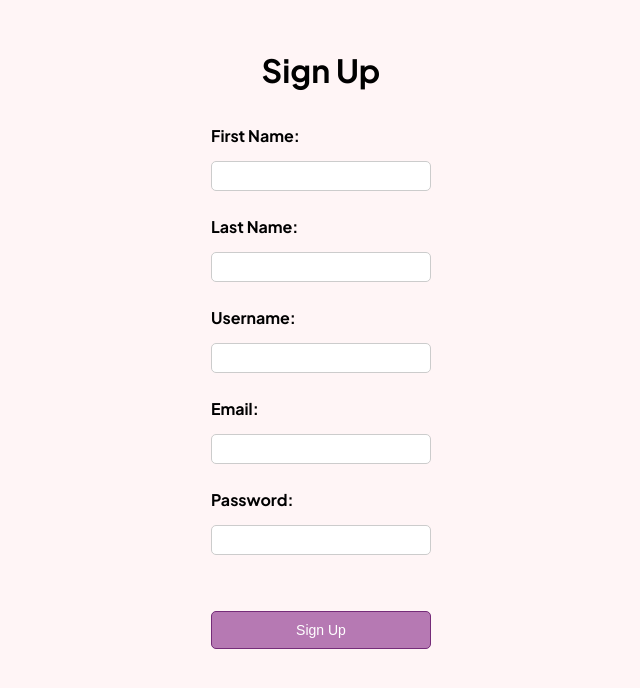
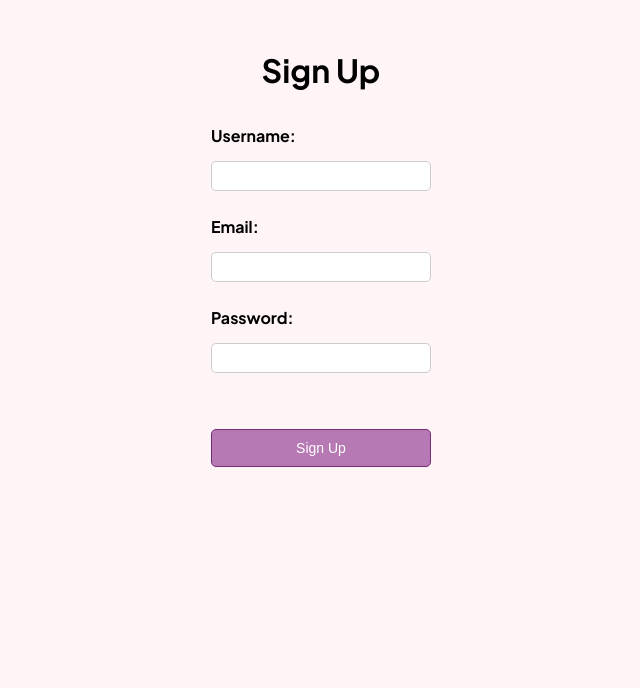
Before and after one commit to christianjmartin/FragranceArchive, a Flask app: page /sign_up in a window 1280 px wide. Shown: the top 688 px of the page, without its empty margins (319-959 px from the left). Run offline with Flask 3, Linux system fonts and the light colour scheme; some libraries are stand-ins or nearby versions.

Commit message:
relax restrictions on signup

```diff
--- a/main.py
+++ b/main.py
@@ -89,22 +89,22 @@ def back_to_index():
 def handle_signup():
     if request.method == 'POST':
         # Handle form submission
-        name = request.form.get('name')
+        # name = request.form.get('name')
         email = request.form.get('email')
-        lastname = request.form.get('lastname')
+        # lastname = request.form.get('lastname')
         username = request.form.get('username')
         session['username'] = username
         session['email'] = email
-        session['name'] = name
+        # session['name'] = name
         password = request.form.get('password')
 
         # Process form data (validate, create user, etc.)
-        if name and email and password:
-            validSignup = logic.validateSignup(dbCursor, conn, name, email, password, lastname, username)
+        if email and password:
+            validSignup = logic.validateSignup(dbCursor, conn, email, password, username)
             if validSignup == 3:
                 return jsonify({'success': True, 'redirect_url': url_for('handle_menu')})
             elif validSignup == 0:
-                return jsonify({'success': False, 'message': 'Invalid Password, Password must be at least 8 characters long and include at least one uppercase letter, one lowercase letter, one digit, and one special character.'})
+                return jsonify({'success': False, 'message': 'Invalid Password, Password must be at least 8 characters long and include at least one uppercase letter, one lowercase letter, one digit'})
             elif validSignup == 1:
                 return jsonify({'success': False, 'message': 'An account with this email address already exists, please choose a different email or go back and log in.'})
             elif validSignup == 2:
@@ -125,7 +125,7 @@ def handle_login():
         email = request.form.get('email')
         password = request.form.get('password')
         session['email'] = email
-        session['name'] = logic.getName(dbCursor, email)
+        # session['name'] = logic.getName(dbCursor, email)
         session['username'] = logic.getUsername(dbCursor, email)
 
         # Process form data (validate, create user, etc.)
--- a/templates/signup.html
+++ b/templates/signup.html
@@ -14,12 +14,12 @@
     </div>
     <div class = form_container>
     <form id="signupForm" action="/sign_up" method="POST">
-
+<!--
         <label for="name">First Name:</label>
         <input type="name" id="name" name="name" required>
 
         <label for="lastname">Last Name:</label>
-        <input type="lastname" id="lastname" name="lastname" required>
+        <input type="lastname" id="lastname" name="lastname" required> -->
 
         <label for="username">Username:</label>
         <input type="username" id="username" name="username" required>
```
Also changed, not shown: logic.py (+9 -9 lines).
